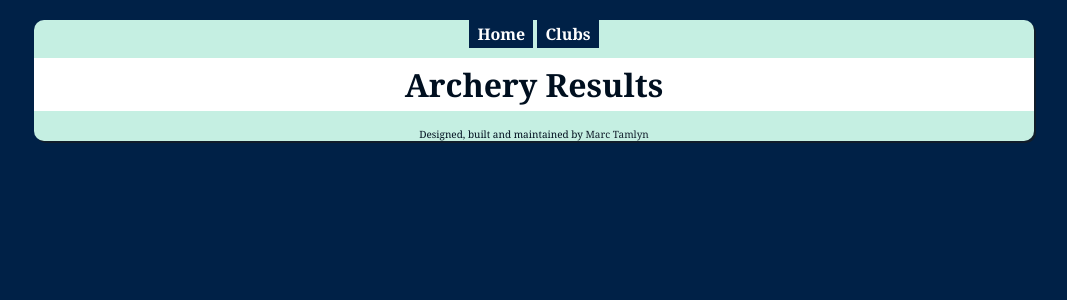
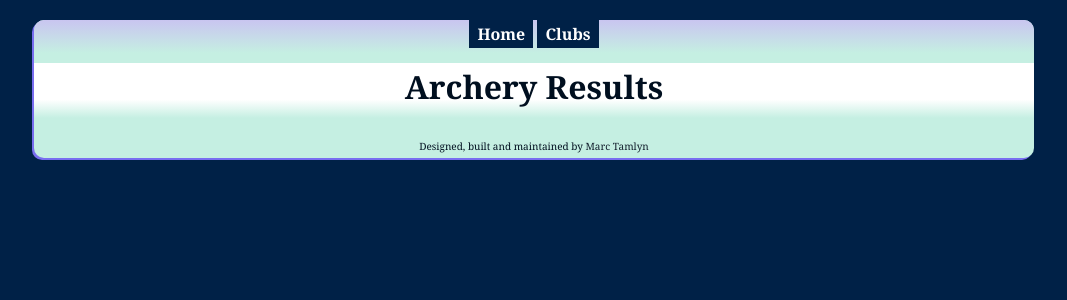
Before and after one commit to mjtamlyn/tamlynscore, a Django app: page / in a window 1280 px wide. Shown: the top 300 px of the page, without its empty margins (106-1173 px from the left). Run offline with Django 3.2, Linux system fonts and the light colour scheme; data that the repository does not hold is empty.

Commit message:
CSS3 gradients - pretty!

```diff
--- a/src/records/static/css/style.css
+++ b/src/records/static/css/style.css
@@ -3,9 +3,9 @@ body {
     font-family: Georgia;
 }
 h1, h2, h3, h4, h5, h6 {
-    background-color: #fff;
+    background-image: -webkit-linear-gradient(#fff, #fff, #fff, #c5efe2);
     margin: 0px;
-    padding: 5px;
+    padding: 2px 5px 10px 5px;
     text-align: center;
 }
 a {
@@ -31,16 +31,18 @@ li {
 .wrapper {
     background-color: #c5efe2;
     border-radius: 10px;
-    box-shadow: 2px 2px #111d2b;
+    box-shadow: -2px 2px #796ef0;
     color: #000f1f;
     margin: 20px auto;
     width: 1000px;
 }
 .navigation {
+    background-image: -webkit-linear-gradient(#C9C5F0, #C5EFE2);
+    border-radius: 10px 10px 0px 0px;
     font-weight: bold;
     text-align: center;
     width: 100%;
-    margin-bottom: 5px;
+    margin-bottom: 10px;
 }
 .navigation .nav-link {
     background-color: #002147;
@@ -58,8 +60,12 @@ li {
 }
 .footer {
     font-size: 10px;
-    margin: 2px 0px;
+    padding: 5px 0px;
+    margin-top: 5px;
     text-align: center;
+}
+.footer p {
+    margin: 0;
 }
 
 .results {
```
